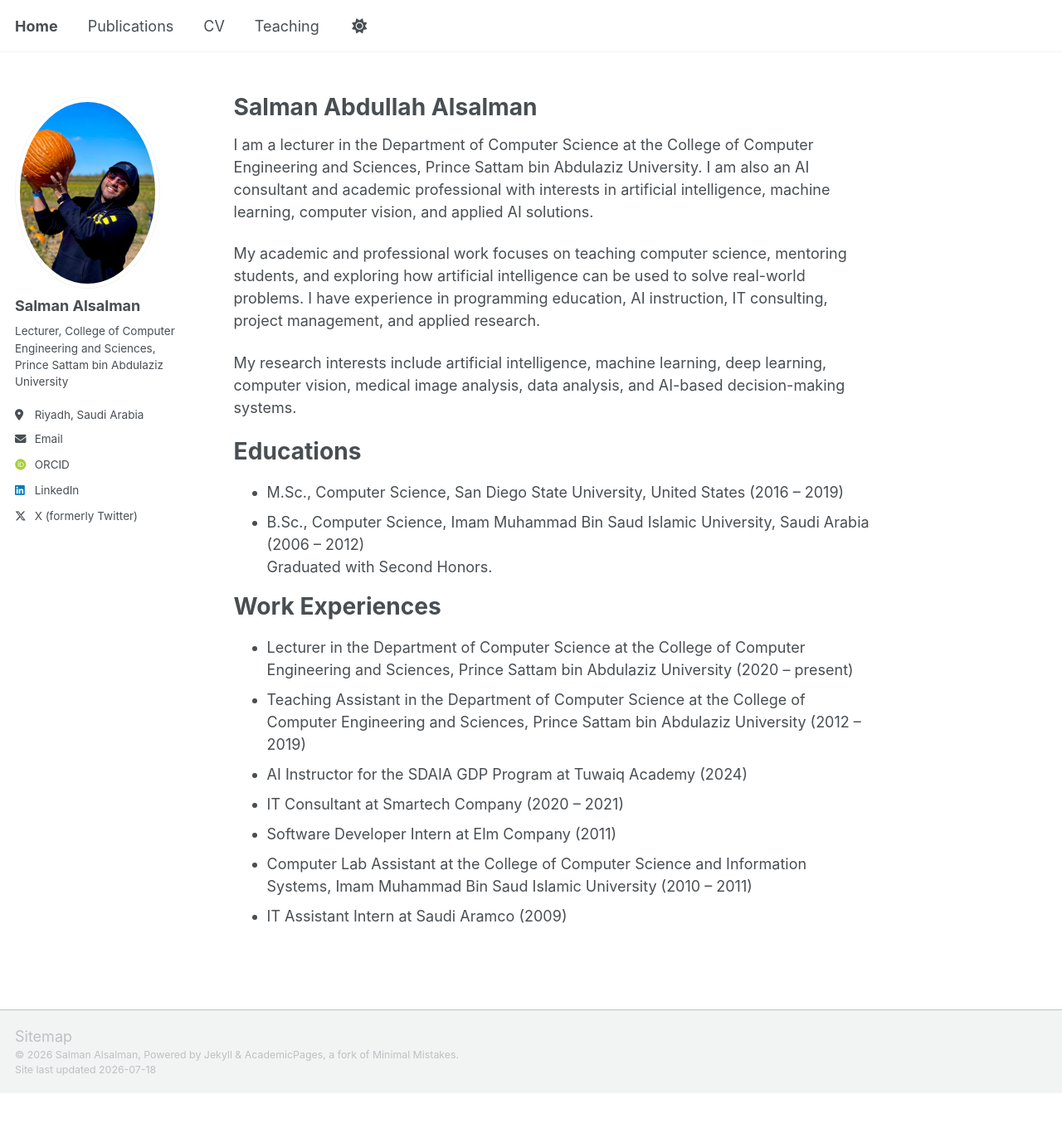
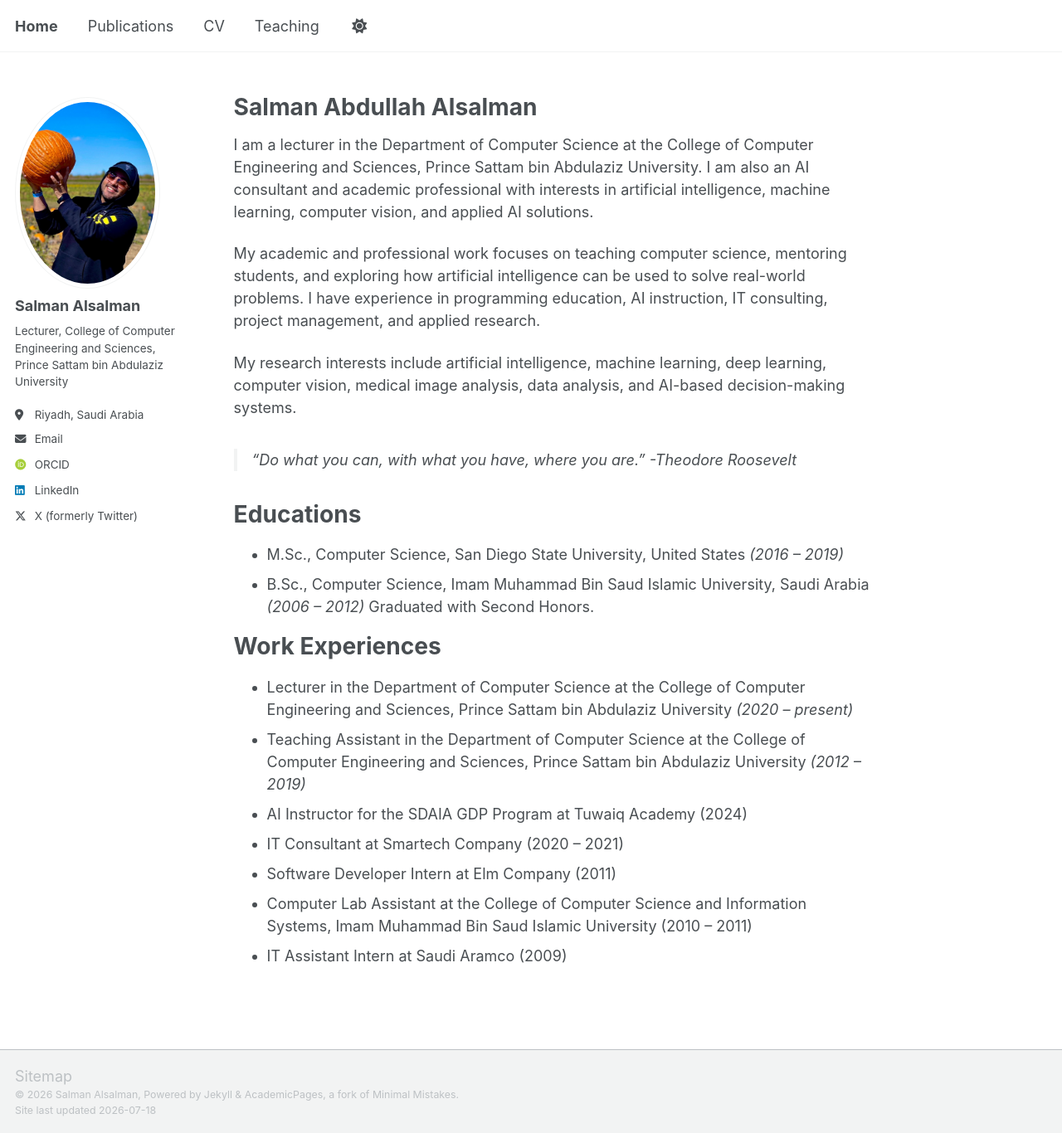
Before and after one commit to x1xSAS/x1xSAS.github.io, a Jekyll site: the page built from _pages/about.md, in a window 1280 px wide and 1366 px high. Shown: the whole window at 83% size. Built offline with Jekyll 4.4.1, drawn with Linux system fonts in a browser that asks for light colours; some web fonts are replaced; a script bundle is joined from its source files by our own code; library files that are not in the unit come from our copies.

Commit message:
Update about.md

```diff
--- a/_pages/about.md
+++ b/_pages/about.md
@@ -15,16 +15,19 @@ My academic and professional work focuses on teaching computer science, mentorin
 
 My research interests include artificial intelligence, machine learning, deep learning, computer vision, medical image analysis, data analysis, and AI-based decision-making systems.
 
+> "Do what you can, with what you have, where you are."
+>  -Theodore Roosevelt
+
 # Educations
 
-* M.Sc., Computer Science, San Diego State University, United States (2016 – 2019)
-* B.Sc., Computer Science, Imam Muhammad Bin Saud Islamic University, Saudi Arabia (2006 – 2012)
+* M.Sc., Computer Science, San Diego State University, United States *(2016 – 2019)*
+* B.Sc., Computer Science, Imam Muhammad Bin Saud Islamic University, Saudi Arabia *(2006 – 2012)*
   Graduated with Second Honors.
 
 # Work Experiences
 
-* Lecturer in the Department of Computer Science at the College of Computer Engineering and Sciences, Prince Sattam bin Abdulaziz University (2020 – present)
-* Teaching Assistant in the Department of Computer Science at the College of Computer Engineering and Sciences, Prince Sattam bin Abdulaziz University (2012 – 2019)
+* Lecturer in the Department of Computer Science at the College of Computer Engineering and Sciences, Prince Sattam bin Abdulaziz University *(2020 – present)*
+* Teaching Assistant in the Department of Computer Science at the College of Computer Engineering and Sciences, Prince Sattam bin Abdulaziz University *(2012 – 2019)*
 * AI Instructor for the SDAIA GDP Program at Tuwaiq Academy (2024)
 * IT Consultant at Smartech Company (2020 – 2021)
 * Software Developer Intern at Elm Company (2011)
```
